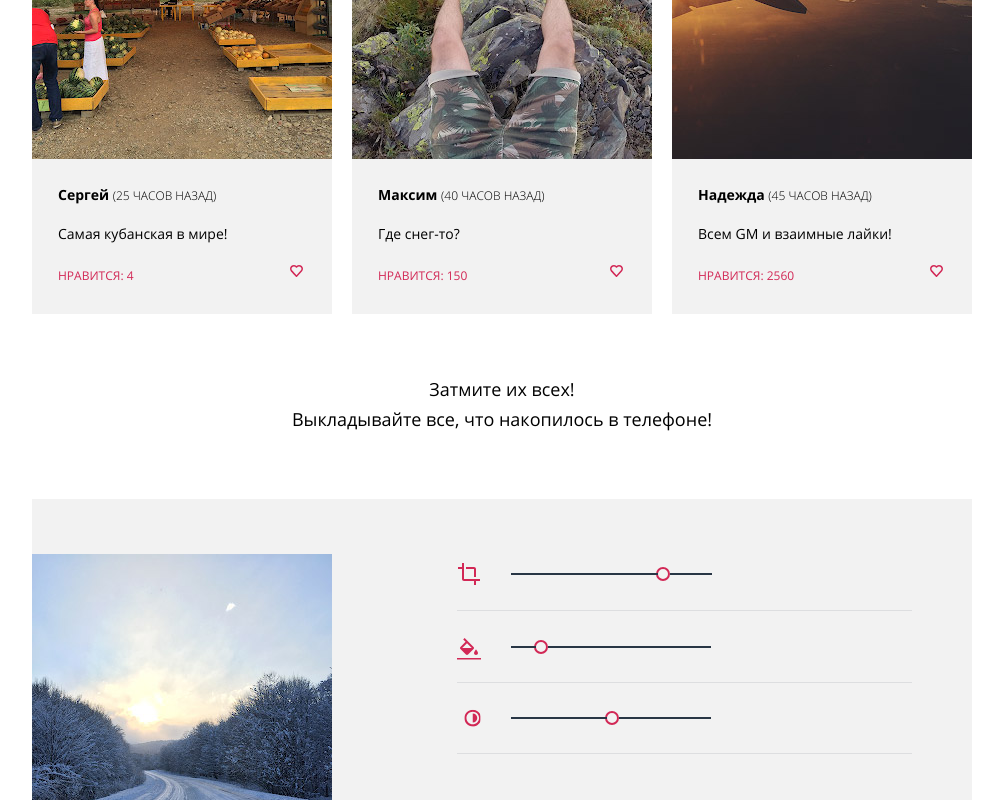
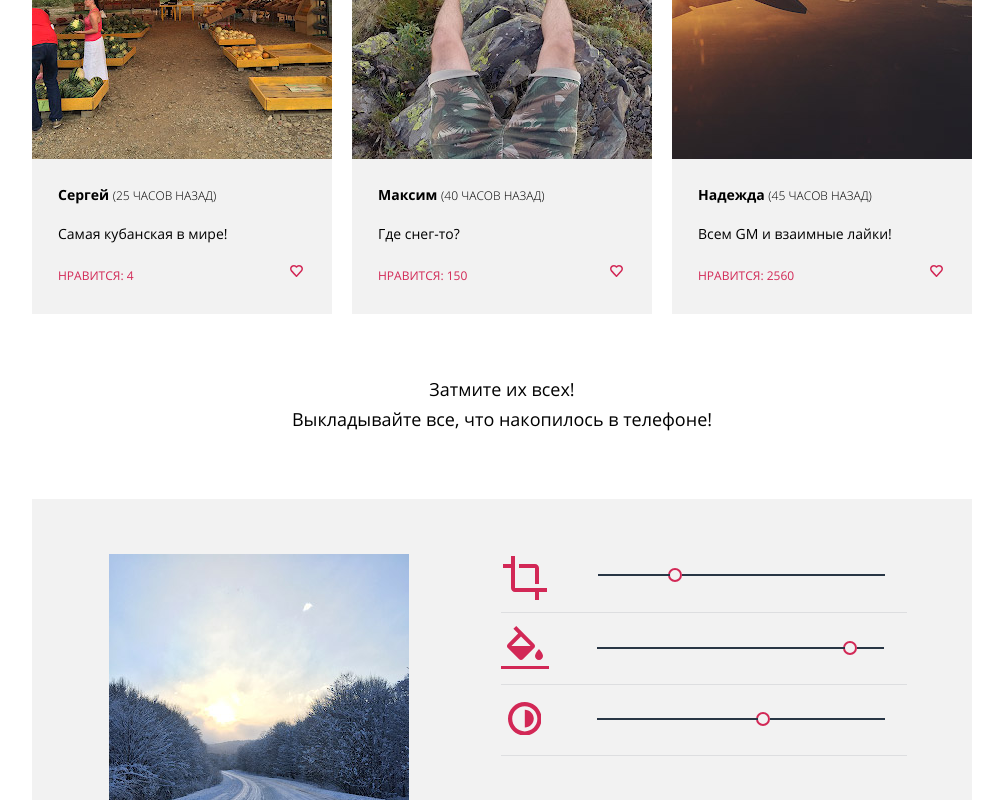
Before and after one commit to oksemonenko/pink, a website: page photo.html in a window 1280 px wide. Shown: the part 2000-2800 px from the top of the page, without its empty margins (138-1141 px from the left). Drawn offline with nearby package versions, Linux system fonts and the light colour scheme; files that its build step writes are made by us from their sources; files whose address does not match are found by name.

Commit message:
:construction: Верстка блока публикации фотографии на десктопной версии

```diff
--- a/photo.html
+++ b/photo.html
@@ -122,7 +122,7 @@
           </nav>
         </div>
       </header>
-      <h2 class="intro__title">Фотографии пользователей</h2>
+      <h2 class="intro__title  intro__title--photo">Фотографии пользователей</h2>
     </div>
     <main>
       <section class="gallery">
--- a/sass/blocks/btn.scss
+++ b/sass/blocks/btn.scss
@@ -9,6 +9,7 @@
   border-radius: 100px;
   border-style: solid;
   border-width: 3px;
+  outline: none;
 }
 
 
@@ -17,4 +18,8 @@
     padding: 15px 28px;
     font-size: $font-size-smaller-big;
   }
+
+  .publish-photo .btn {
+    font-size: $font-size-normal;
+  }
 }
--- a/sass/blocks/gallery.scss
+++ b/sass/blocks/gallery.scss
@@ -41,5 +41,4 @@
     width: 600px;
     padding-bottom: 88px;
   }
-
 }
--- a/sass/blocks/intro.scss
+++ b/sass/blocks/intro.scss
@@ -123,6 +123,10 @@
   .intro__title {
     width: 750px;
     margin-top: 63px;
+
+    &--photo {
+      width: 460px;
+    }
   }
 
 }
--- a/sass/blocks/publish-photo.scss
+++ b/sass/blocks/publish-photo.scss
@@ -51,6 +51,7 @@
   border: none;
   background: transparent;
   cursor: pointer;
+  outline: none;
 }
 
 .publish-photo__editor-tool {
@@ -368,8 +369,10 @@
 
   .publish-photo__editor {
     @include container;
-    padding-left: 0;
+    padding-left: 77px;
     padding-right: 0;
+    box-sizing: border-box;
+    height: 516px;
     //width: 800px;
     //margin: 0 auto;
     //padding-right: 60px;
@@ -377,19 +380,96 @@
   }
 
   .publish-photo__editor-tools {
-    margin-right: 60px;
+    margin-right: 65px;
+  }
+
+  .publish-photo__editor-tool {
+    width: 48px;
+    height: 48px;
+  }
+
+  .publish-photo__editor-tool--crop-photo {
+    margin-top: 0;
+    margin-bottom: 10px;
+  }
+
+  .publish-photo__editor-tool--change-colour-photo {
+    margin-top: 13px;
+    margin-bottom: 10px;
+
+  }
+
+  .publish-photo__editor-tool--brightness-photo {
+    margin-top: 9px;
+    margin-bottom: 13px;
+  }
+
+  .publish-photo__editor-tool--brightness-photo svg {
+    transform: translate(0);
+  }
+
+  .publish-photo__toggle--crop-photo {
+    top: 11px;
+    left: 167px;
+  }
+
+  .publish-photo__toggle--crop-photo::before {
+    top: 4px;
+    left: -72px;
+    width: 72px;
+  }
+
+  .publish-photo__toggle--crop-photo::after {
+    top: 4px;
+    left: 12px;
+    width: 203px;
+  }
+
+  .publish-photo__toggle--change-colour-photo {
+    top: 16px;
+    left: 342px;
+  }
+
+  .publish-photo__toggle--change-colour-photo::before {
+    top: 4px;
+    left: -248px;
+    width: 248px;
+  }
+
+  .publish-photo__toggle--change-colour-photo::after {
+    top: 4px;
+    left: 12px;
+    width: 27px;
+  }
+
+  .publish-photo__toggle--brightness-photo {
+    top: 15px;
+    left: 255px;
+  }
+
+  .publish-photo__toggle--brightness-photo::before {
+    top: 4px;
+    left: -161px;
+    width: 161px;
+  }
+
+  .publish-photo__toggle--brightness-photo::after {
+    top: 4px;
+    left: 12px;
+    width: 115px;
   }
 
   .publish-photo__controls {
     display: flex;
     justify-content: space-between;
-    margin-right: 60px;
-    padding-top: 120px;
+    margin-right: 50px;
+    padding-top: 148px;
   }
 
   .publish-photo__post,
   .publish-photo__cancel {
     width: 185px;
+    font-size: 16px;
   }
 
   .publish-photo__post {
```
